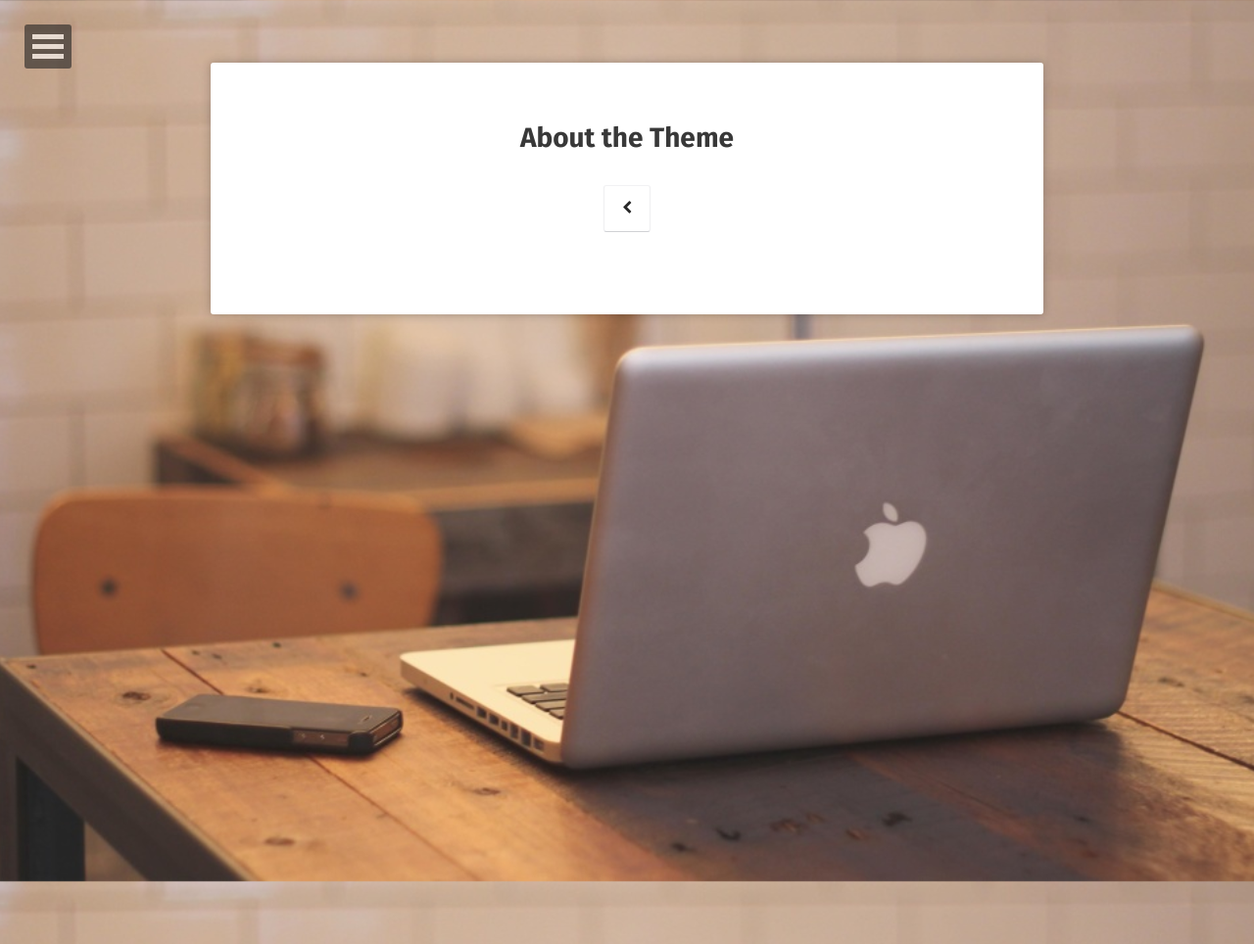
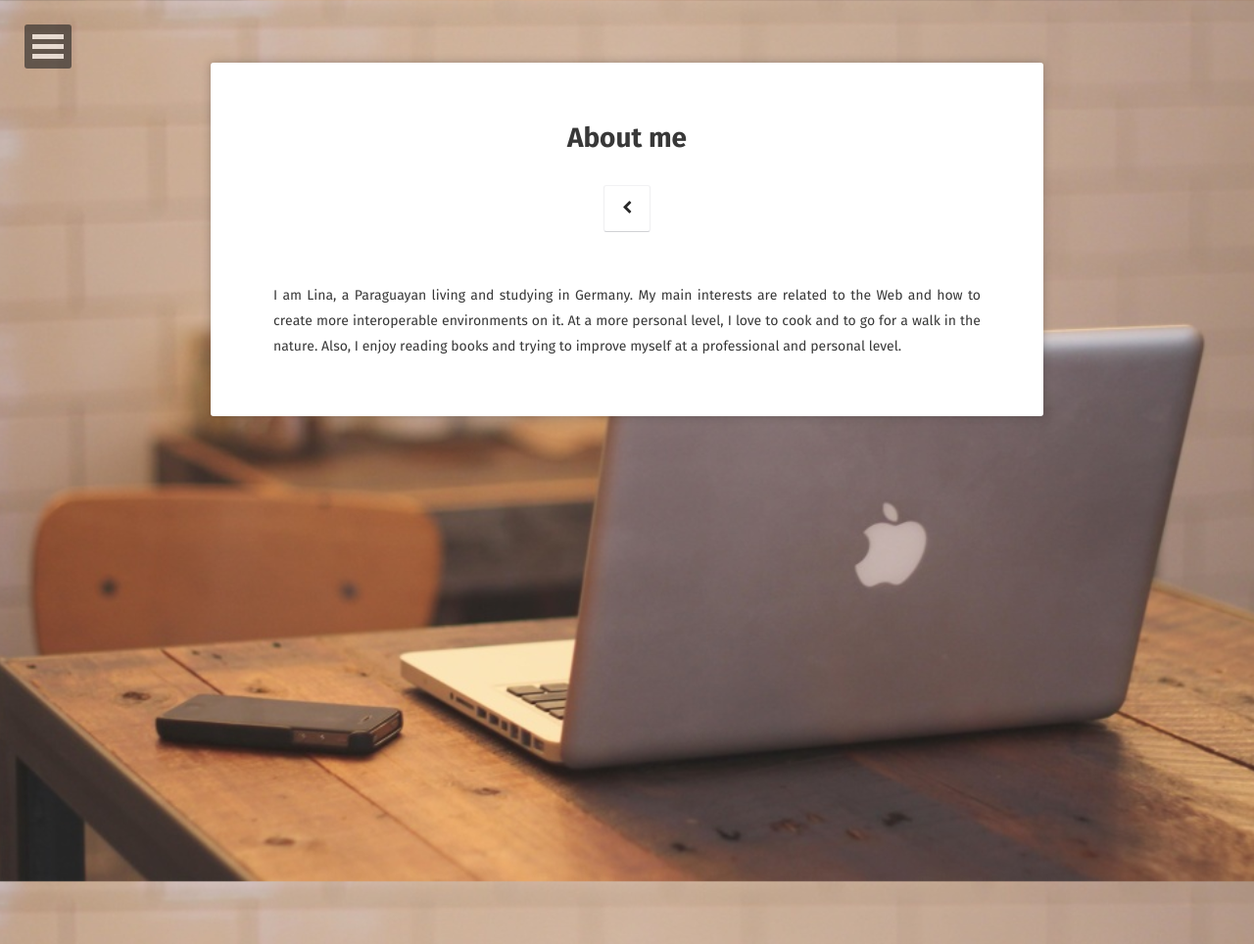
Before and after one commit to lcomet/linamolinascomet, a Jekyll site: the page built from about/index.md, in a window 1280 px wide. Shown: the whole page at 98% size. Built offline with Jekyll 4.4.1, drawn with Linux system fonts in a browser that asks for light colours; some web fonts are replaced.

Commit message:
update info

```diff
--- a/about/index.md
+++ b/about/index.md
@@ -1,7 +1,10 @@
 ---
 layout: page
-title: About the Theme
-tags: [about, Jekyll, theme, moon]
+title: About me
+tags: [about, me, Lina, information]
 date: 2016-03-21
 comments: false
 ---
+I am Lina, a Paraguayan living and studying in Germany.
+My main interests are related to the Web and how to create more interoperable environments on it.
+At a more personal level, I love to cook and to go for a walk in the nature. Also, I enjoy reading books and trying to improve myself at a professional and personal level.
```
Also changed, not shown: projects/index.md (+1 -1 lines), assets/img/coffee-2425327_960_720.jpg (added).
